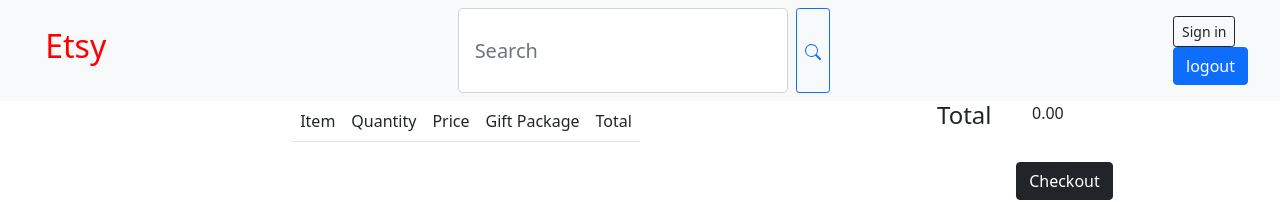
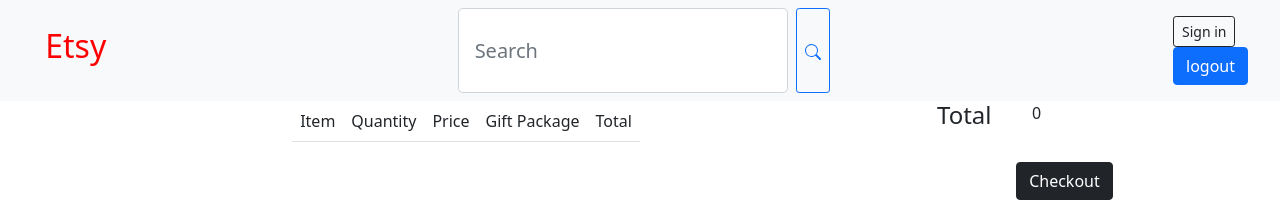
Before and after one commit to sohamkasar19/CMPE273-lab3, a React (Create React App) app in the folder Frontend/: page /cart in a window 1280 px wide. Shown: the top 202 px of the page. Built offline with nearby package versions, Linux system fonts and the light colour scheme.

Commit message:
added add subtract quantity on cartpage

```diff
--- a/Frontend/src/components/Cart/CartPage.js
+++ b/Frontend/src/components/Cart/CartPage.js
@@ -11,6 +11,7 @@ import EuroIcon from "@mui/icons-material/Euro";
 import CurrencyRupeeIcon from "@mui/icons-material/CurrencyRupee";
 import MonetizationOnIcon from "@mui/icons-material/MonetizationOn";
 import { backend } from "../../config/backend";
+import { addQuantity, subtractQuantity } from "../../store/actions/userActions";
 
 
 const CartPage = () => {
@@ -42,76 +43,12 @@ const CartPage = () => {
 
   // console.log(cartDetails);
   const handleCheckout = (e) => {
-    // if (cartDetails.addedItems.length !== 0) {
-    //   var data = {
-    //     addedItems: cartDetails.addedItems,
-    //     total: cartDetails.total,
-    //     token: token,
-    //   };
 
-    //   axios
-    //     .get(API+"/profile/check-address", {
-    //       params: {
-    //         token: token,
-    //       },
-    //     })
-    //     .then((response) => {
-    //       console.log(response.data);
-    //       if (response.data) {
-    //         axios
-    //           .post(API+"/order/add", data)
-    //           .then((response) => {
-    //             if (response.status === 200) {
-    //               dispatch(checkoutCart());
-    //               navigate("/purchase");
-    //               // console.log("Axios post done from Checkout");
-    //             }
-    //           });
-    //       }else {
-    //         alert("You don't have any delivery address... Edit in your profile");
-    //       }
-    //     });
-    // } else {
-    //   alert("Your cart is empty...");
-    // }
   };
-//   console.log(cartReduxData.addedItems);
-//   let addItems =
-//   cartReduxData.addedItems.length !== 0 ? (
-//     cartReduxData.addedItems.map((item) => {
-//         return (
-//           <li className="items odd">
-//             <div className="infoWrap">
-//               <div className="cartSection">
-//                 <p className="itemNumber">{item._id}</p>
-//                 <h3>{item.ITEM_NAME}</h3>
-//                 <img style={{  height: 250 }} src={`${backend}/images/${item.ITEM_IMAGE}`} alt={item.ITEM_NAME} className="" />
-//                 <p>
-//                   {" "}
-//                   <input
-//                     type="text"
-//                     className="qty"
-//                     placeholder={item.quantityInCart}
-//                     readOnly
-//                   />{" "}
-//                   {/* x {currencySymbol} */}
-//                    {item.PRICE}
-//                 </p>
-//               </div>
+  const handleAddQuantity = (item) => {
+    //   dispatch(addQuantity(item._id))
+  }
 
-//               <div className="prodTotal cartSection">
-//                 <p>
-//                   {/* {currencySymbol} */}
-//                   {item.quantityInCart * item.PRICE}
-//                 </p>
-//               </div>
-//             </div>
-//           </li>
-//         );
-//       })
-//     ) : (
-//       <h2>OOPS!...Nothing In Cart</h2>
-//     );
 let cartItems = cartReduxData.addedItems.map((item) => {
     return (
       <tr>
@@ -124,9 +61,9 @@ let cartItems = cartReduxData.addedItems.map((item) => {
         </td>
         <td className="text-center">
         <div className="d-flex justify-content-center">
-            <div className="p-2"><AddCircleIcon onClick={()=> console.log(item)}/></div>
+            <div className="p-2"><AddCircleIcon onClick={() => dispatch(addQuantity(item._id))}/></div>
             <div className="p-2">{item.quantityInCart}</div>
-            <div className="p-2"><RemoveCircleIcon /></div>
+            <div className="p-2"><RemoveCircleIcon onClick={() => dispatch(subtractQuantity(item._id))}/></div>
         </div>
         </td>
         <td className="text-center">{item.PRICE}</td>
@@ -178,7 +115,8 @@ let cartItems = cartReduxData.addedItems.map((item) => {
                   </Col>
                   <Col>
                   {/* {currencySymbol} */}
-                  {cartReduxData.total.toFixed(2)}
+                  {cartReduxData.total}
+                  {/* {cartReduxData.total.toFixed(2)} */}
                   </Col>
               </Row>
 
--- a/Frontend/src/store/reducers/cartReducer.js
+++ b/Frontend/src/store/reducers/cartReducer.js
@@ -12,9 +12,8 @@ const initState = {
   total: 0,
 };
 const cartReducer = (state = initState, action) => {
-  switch (action.type) {
-    case ADD_TO_CART:
-      let itemToAdd = action.payload.item;
+    if(action.type === ADD_TO_CART) {
+        let itemToAdd = action.payload.item;
       let existing_item = state.addedItems.find(
         (item) => item._id === itemToAdd._id
       );
@@ -39,20 +38,52 @@ const cartReducer = (state = initState, action) => {
           total: newTotal,
         };
       }
+    }
 
-    case CHECKOUT_CART:
-      break;
+    else if(action.type === CHECKOUT_CART) {
 
-    case REMOVE_ITEM:
-      break;
+    }
 
-    case ADD_QUANTITY:
-      break;
+    else if(action.type === REMOVE_ITEM) {
 
-    case SUB_QUANTITY:
-      break;
-    default:
-      return state;
+    }
+
+    else if(action.type === ADD_QUANTITY) {
+        let id = action.payload;
+        let item_add_quantity = state.addedItems.find(item=> item._id === id)
+        item_add_quantity.quantityInCart += 1;
+        let newTotal = state.total + item_add_quantity.PRICE
+        return{
+            ...state,
+            total: newTotal
+        }
+    }
+
+    else if(action.type === SUB_QUANTITY) {
+        let id = action.payload;
+        let item_sub_quantity = state.addedItems.find(item=> item._id === id)
+        //if the qt == 0 then it should be removed
+        if(item_sub_quantity.quantityInCart === 1){
+            let new_items = state.addedItems.filter(item=>item._id !== id)
+            let newTotal = state.total - item_sub_quantity.PRICE
+            return{
+                ...state,
+                addedItems: new_items,
+                total: newTotal
+            }
+        }
+        else {
+            item_sub_quantity.quantityInCart -= 1
+            let newTotal = state.total - item_sub_quantity.PRICE
+            return{
+                ...state,
+                total: newTotal
+            }
+        }
+    }
+    else {
+        return state
+    }
   }
 
   //INSIDE HOME COMPONENT
@@ -117,6 +148,6 @@ const cartReducer = (state = initState, action) => {
 //   else {
 //     return state;
 //   }
-};
+// };
 
 export default combineReducers({ cartReducer });
```
